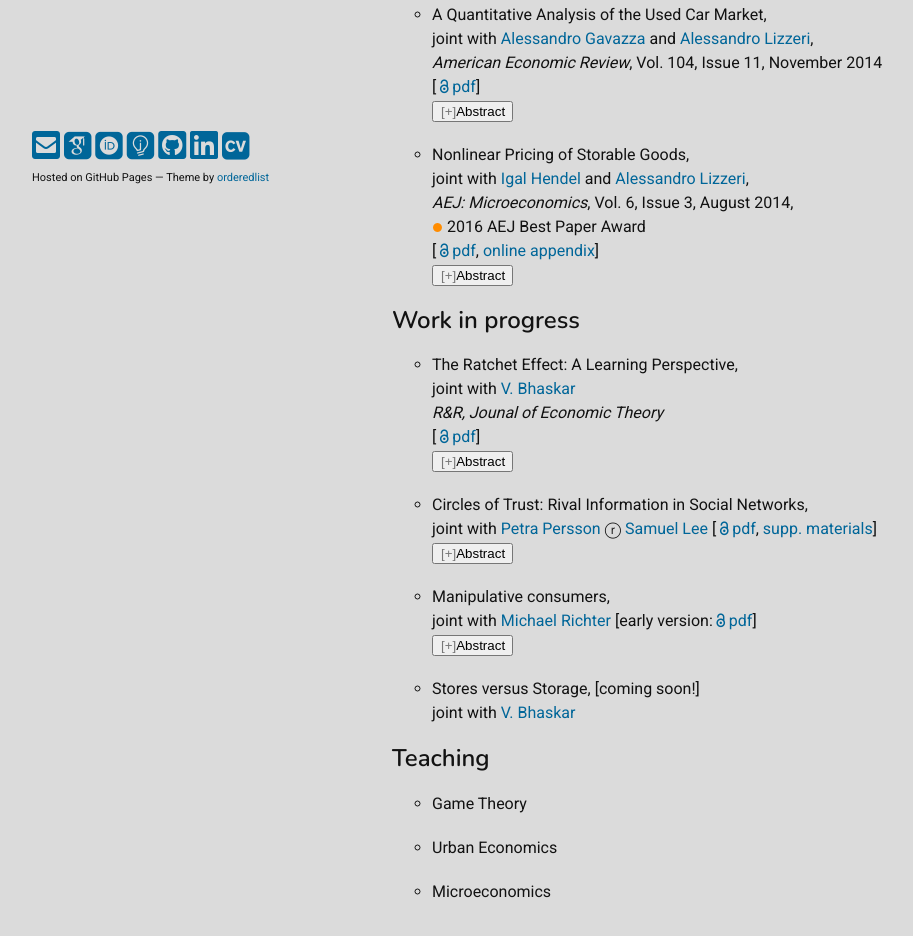
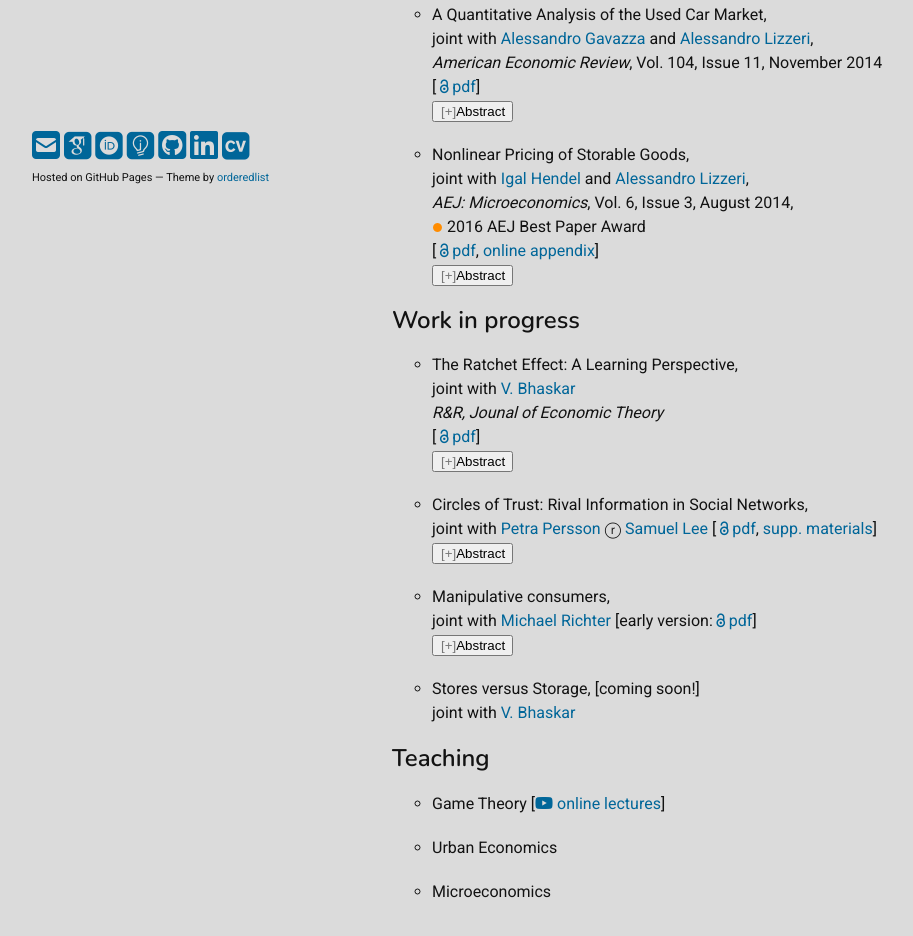
Before and after one commit to nroketskiy/nroketskiy.github.io, a plain HTML site: page index.html in a window 1280 px wide. Shown: the part 592-1528 px from the top of the page, without its empty margins (178-1091 px from the left). Drawn offline with nearby package versions, Linux system fonts and the light colour scheme; files whose address does not match are found by name.

Commit message:
link to the lectures added

```diff
--- a/index.html
+++ b/index.html
@@ -12,6 +12,7 @@
     <link href="fonts/css/academicons.min.css" rel="stylesheet">
     <link href="fonts/css/academicons.css" rel="stylesheet">
     <meta name="viewport" content="width=device-width, initial-scale=1">
+    <script src="https://kit.fontawesome.com/e7182f781a.js" crossorigin="anonymous"></script>
     <!--<meta name="viewport" content="width=device-width">-->
     <!--[if lt IE 9]>
     <script src="//html5shiv.googlecode.com/svn/trunk/html5.js"></script>
@@ -172,7 +173,7 @@ We study optimal monopoly pricing with evasive consumers. The monopolist uses co
     <ul style="list-style-type:circle">
         <li>
         <p>
-          Game Theory
+          Game Theory [<a HREF="https://www.youtube.com/playlist?list=PLZMjDsC1FM3lWlUtCWquFKaMO2KRYiUIM"><i class="fa-brands fa-youtube"></i> online lectures</a>]
         </p>
         </li>
 
```
Also changed, not shown: 1 other file.
